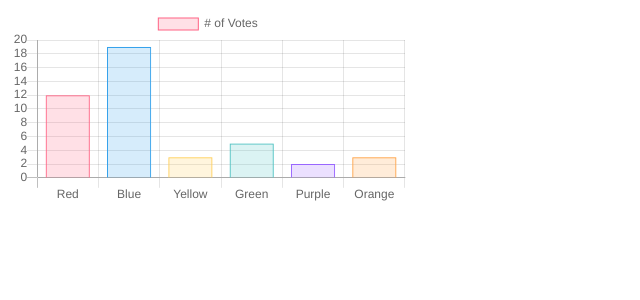
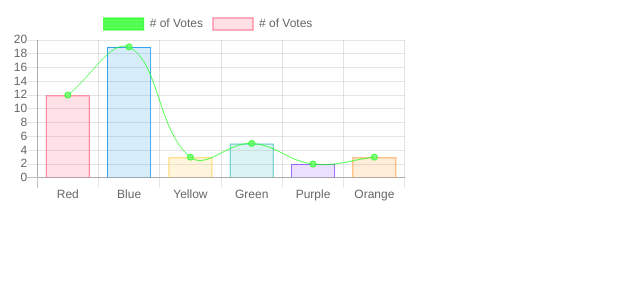
Before and after one commit to baggio4ever/chartjs-app, an Angular app: page / in a window 1280 px wide. Shown: the top 300 px of the page, without its empty margins (0-640 px from the left). Built offline with nearby package versions, Linux system fonts and the light colour scheme.

Commit message:
複合チャートとりあえず表示できた

```diff
--- a/src/app/app.component.ts
+++ b/src/app/app.component.ts
@@ -25,6 +25,33 @@ export class AppComponent implements AfterViewInit {
       data: {
           labels: ['Red', 'Blue', 'Yellow', 'Green', 'Purple', 'Orange'],
           datasets: [{
+      type: 'line'/*'bar'*/,
+              label: '# of Votes',
+              data: [12, 19, 3, 5, 2, 3],
+              backgroundColor: [
+                  'rgba(255, 99, 132, 0.2)',
+                  'rgba(54, 162, 235, 0.2)',
+                  'rgba(255, 206, 86, 0.2)',
+                  'rgba(75, 192, 192, 0.2)',
+                  'rgba(153, 102, 255, 0.2)',
+                  'rgba(255, 159, 64, 0.2)'
+              ],
+              borderColor: 'rgba(10,255,10,0.7)',
+/*                [
+                  'rgba(255,99,132,1)',
+                  'rgba(54, 162, 235, 1)',
+                  'rgba(255, 206, 86, 1)',
+                  'rgba(75, 192, 192, 1)',
+                  'rgba(153, 102, 255, 1)',
+                  'rgba(255, 159, 64, 1)'
+              ],
+*/
+              pointBackgroundColor    : "rgba(100,255,100,0.8)",
+              borderWidth: 1,
+              fill: false
+          },
+        {
+      type: 'bar',
               label: '# of Votes',
               data: [12, 19, 3, 5, 2, 3],
               backgroundColor: [
```
Also changed, not shown: 1 other file (tests, documents, lock files or other folders).
